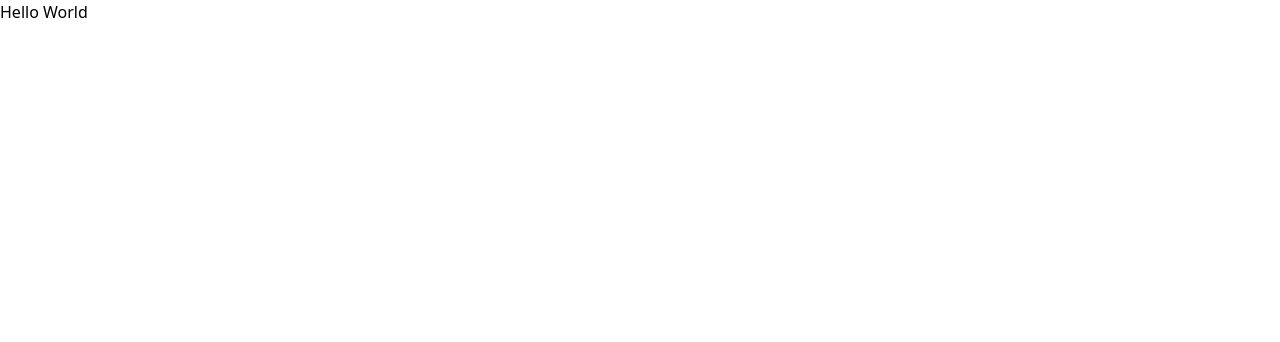
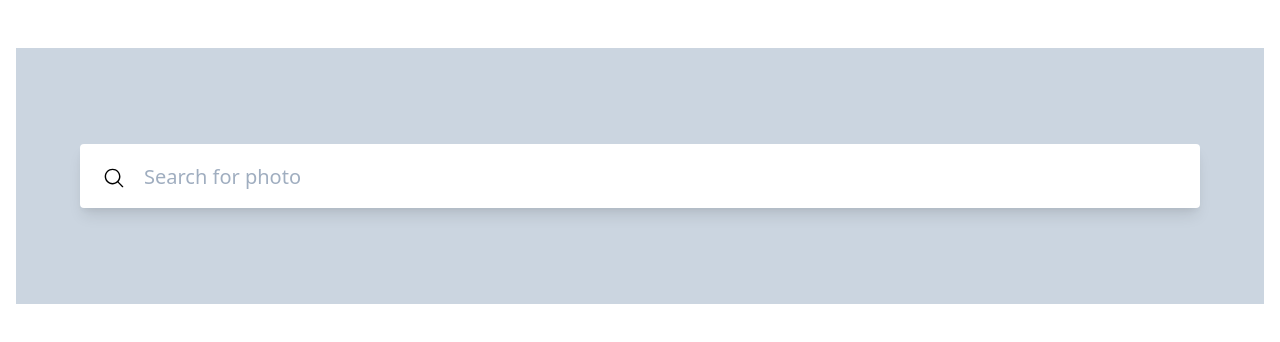
Before and after one commit to Jaymykels/vue-gallery, a Vue app: page / in a window 1280 px wide. Shown: the top 342 px of the page. Built offline with nearby package versions, Linux system fonts and the light colour scheme; the HTML template or start-up script is replaced by a standard one.

Commit message:
Designed search input box

```diff
--- /dev/null
+++ b/src/components/SearchInput.vue
@@ -0,0 +1,26 @@
+<template>
+  <div class="bg-gray-400">
+    <div class="mx-auto lg:py-24 lg:px-16 px-4 py-4">
+      <div class="relative">
+        <input
+          class="w w-full h-16 pl-16 rounded focus:outline-none text-xl text-black px-8 shadow-lg"
+          type="search"
+            placeholder="Search for photo"
+        />
+        <svg
+          class="absolute m-6 svg-icon fill-current top-0"
+          width="20"
+          height="20"
+          viewBox="0 0 20 20"
+        >
+          <path
+            d="M19.129,18.164l-4.518-4.52c1.152-1.373,1.852-3.143,1.852-5.077c0-4.361-3.535-7.896-7.896-7.896
+            c-4.361,0-7.896,3.535-7.896,7.896s3.535,7.896,7.896,7.896c1.934,0,3.705-0.698,5.078-1.853l4.52,4.519
+            c0.266,0.268,0.699,0.268,0.965,0C19.396,18.863,19.396,18.431,19.129,18.164z M8.567,15.028c-3.568,0-6.461-2.893-6.461-6.461
+            s2.893-6.461,6.461-6.461c3.568,0,6.46,2.893,6.46,6.461S12.135,15.028,8.567,15.028z"
+          />
+        </svg>
+      </div>
+    </div>
+  </div>
+</template>
--- a/src/container/Gallery.vue
+++ b/src/container/Gallery.vue
@@ -1,11 +1,14 @@
 <template>
-    <div class="text-black">
-        Hello World
-    </div>
+  <div class="content-center my-12 mx-auto px-4">
+    <SearchInput/>
+  </div>
 </template>
 
 <script>
+import SearchInput from "../components/SearchInput"
 export default {
-
+    components:{
+      SearchInput
+    }
 }
 </script>
```
